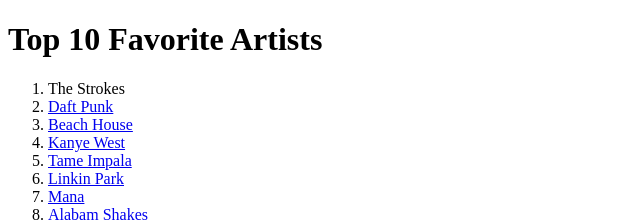
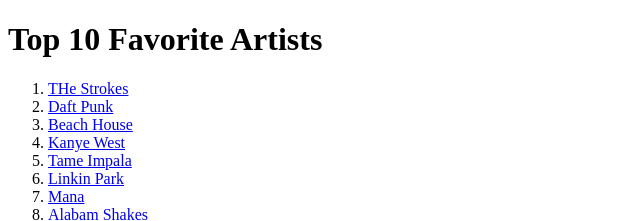
Before and after one commit to joelalba98/PersonalCV, a plain HTML site: page favartists.html in a window 1280 px wide. Shown: the top 221 px of the page, 0-640 px from the left. Drawn offline with Linux system fonts and the light colour scheme.

Commit message:
added anchor
added the link to The Strokes Spotify page for the The Strokes.

```diff
--- a/favartists.html
+++ b/favartists.html
@@ -9,7 +9,7 @@
 <body>
     <h1>Top 10 Favorite Artists</h1>
     <ol>
-    <li>The Strokes</li>
+    <li><a href="https://open.spotify.com/artist/0epOFNiUfyON9EYx7Tpr6V"> THe Strokes</a></li>
     <li><a href="https://open.spotify.com/artist/4tZwfgrHOc3mvqYlEYSvVi">Daft Punk</a></li>
     <li><a href="https://open.spotify.com/artist/56ZTgzPBDge0OvCGgMO3OY">Beach House</a></li>
     <li><a href="https://open.spotify.com/artist/5K4W6rqBFWDnAN6FQUkS6x">Kanye West</a></li>
```
